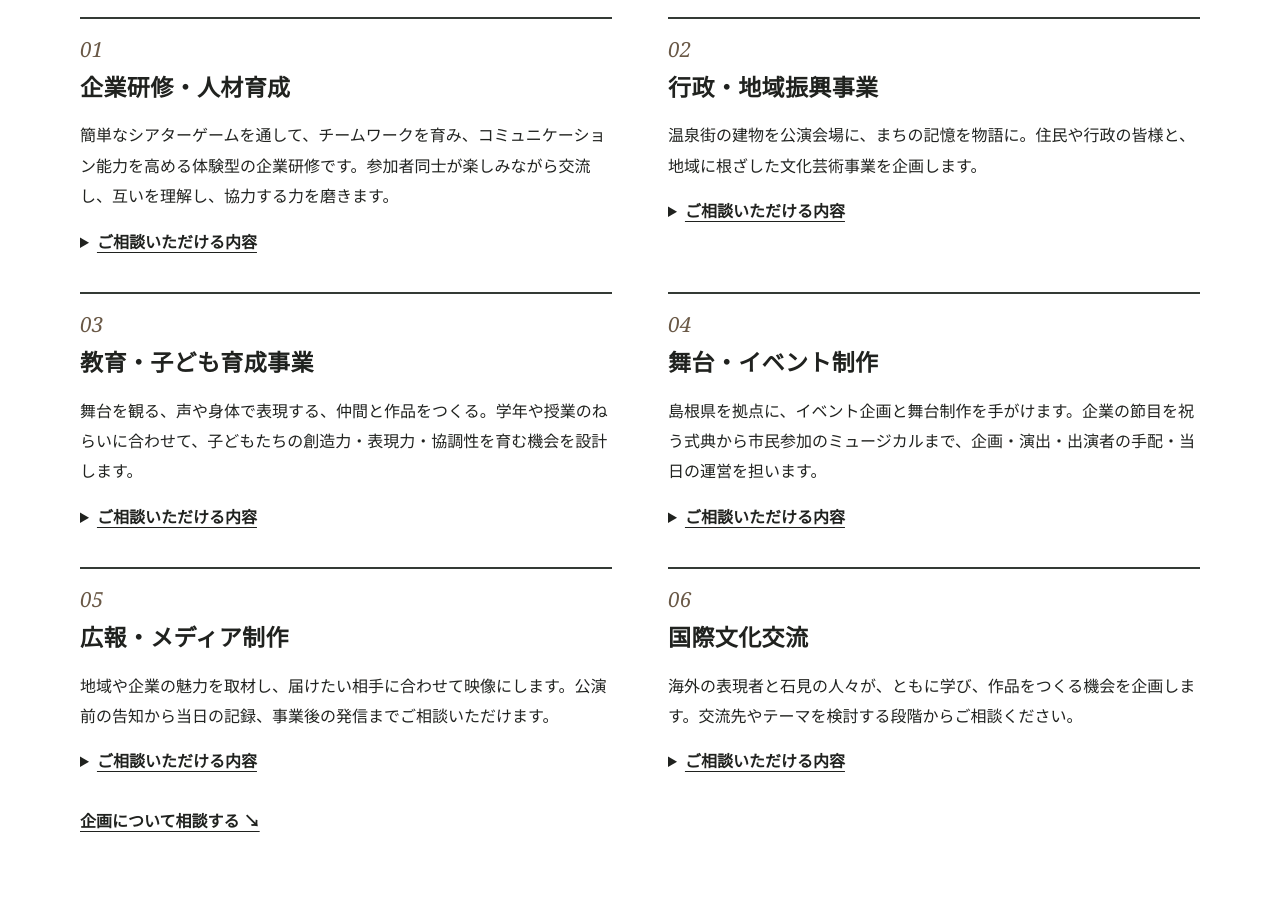
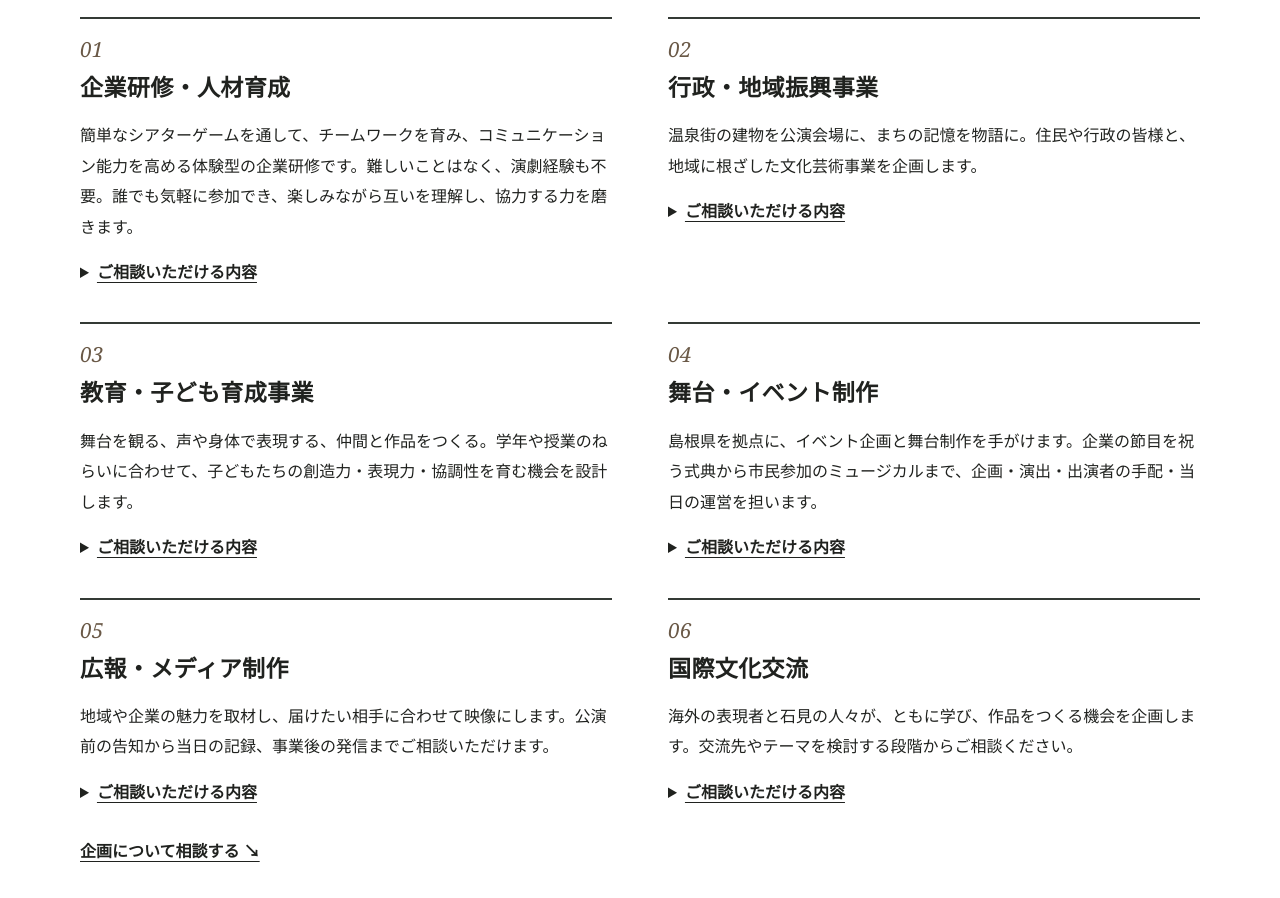
Before and after one commit to iwamiarts/iwami-arts-project, a plain HTML site: page business.html in a window 1280 px wide. Shown: the part 1280-2178 px from the top of the page. Drawn offline with Linux system fonts and the light colour scheme.

Commit message:
企業研修の説明に参加のしやすさと演劇経験不要を追記

```diff
--- a/business.html
+++ b/business.html
@@ -15,7 +15,7 @@
 <main id="main" class="business">
 <section class="biz-hero"><img src="images/wakakusa-stage-sisters.webp" alt="『若草物語』の舞台に並ぶ四人の出演者" fetchpriority="high"><div class="biz-hero-text"><p>企業・行政の皆様へ</p><h1>芸術の力を、企業に。<br>教育に。地域に。</h1><p>人を育てる。組織をつなぐ。地域の未来をつくる。</p><a class="biz-button" href="#consult">事業の相談をする　↓</a></div></section>
 <div class="biz-wrap"><section class="biz-intro"><h2>石見から世界へ。</h2><div><p>IWAMI ARTS PROJECTは、芸術の力を活用し、企業・行政・教育機関の皆様と新しい価値を創造します。</p><p>IWAMI ARTS PROJECT（イワミアーツプロジェクト）は、島根県西部・石見地方を拠点に、「石見から世界へ」を理念として活動する芸術団体です。国内外で活躍する芸術家と地域の人々をつなぎ、舞台芸術、教育、人材育成、国際交流、地域振興に取り組んでいます。</p><p>劇場で培った技術と経験を、企業活動や教育、観光、地域づくりへ。企画から制作、実施、広報まで、ご要望に合わせてご提案します。</p></div></section>
-<section class="biz-section"><h2>ご依頼いただける事業</h2><div class="biz-services"><article><small>01</small><h3>企業研修・人材育成</h3><p>簡単なシアターゲームを通して、チームワークを育み、コミュニケーション能力を高める体験型の企業研修です。参加者同士が楽しみながら交流し、互いを理解し、協力する力を磨きます。</p><details><summary>ご相談いただける内容</summary><ul><li>チームビルディング研修</li><li>アイスブレイク</li><li>コミュニケーション研修</li><li>新入社員研修</li><li>プレゼンテーション研修</li><li>リーダーシップ研修</li><li>職場の人間関係づくり</li><li>創造力・発想力を育てる研修</li></ul></details></article>
+<section class="biz-section"><h2>ご依頼いただける事業</h2><div class="biz-services"><article><small>01</small><h3>企業研修・人材育成</h3><p>簡単なシアターゲームを通して、チームワークを育み、コミュニケーション能力を高める体験型の企業研修です。難しいことはなく、演劇経験も不要。誰でも気軽に参加でき、楽しみながら互いを理解し、協力する力を磨きます。</p><details><summary>ご相談いただける内容</summary><ul><li>チームビルディング研修</li><li>アイスブレイク</li><li>コミュニケーション研修</li><li>新入社員研修</li><li>プレゼンテーション研修</li><li>リーダーシップ研修</li><li>職場の人間関係づくり</li><li>創造力・発想力を育てる研修</li></ul></details></article>
 <article><small>02</small><h3>行政・地域振興事業</h3><p>温泉街の建物を公演会場に、まちの記憶を物語に。住民や行政の皆様と、地域に根ざした文化芸術事業を企画します。</p><details><summary>ご相談いただける内容</summary><ul><li>地域活性化事業</li><li>文化芸術事業の受託</li><li>観光振興</li><li>地域文化・伝統芸能の継承</li><li>芸術祭の企画・運営</li><li>地域住民参加型プロジェクト</li><li>地域の歴史や文化を題材とした舞台制作</li><li>文化芸術を活用したまちづくり</li></ul></details></article>
 <article><small>03</small><h3>教育・子ども育成事業</h3><p>舞台を観る、声や身体で表現する、仲間と作品をつくる。学年や授業のねらいに合わせて、子どもたちの創造力・表現力・協調性を育む機会を設計します。</p><details><summary>ご相談いただける内容</summary><ul><li>学校芸術鑑賞会・学校公演</li><li>芸術家による出張授業</li><li>演劇・音楽・ダンス教室</li><li>文化芸術ワークショップ</li><li>教職員向け研修</li><li>子ども参加型舞台制作</li><li>学校行事・文化祭の制作支援</li></ul></details></article>
 <article><small>04</small><h3>舞台・イベント制作</h3><p>島根県を拠点に、イベント企画と舞台制作を手がけます。企業の節目を祝う式典から市民参加のミュージカルまで、企画・演出・出演者の手配・当日の運営を担います。</p><details><summary>ご相談いただける内容</summary><ul><li>演劇・ミュージカル制作</li><li>企業の周年記念事業</li><li>式典・記念イベント</li><li>地域イベント・文化祭</li><li>芸術家のキャスティング</li><li>舞台演出・制作コーディネート</li><li>オリジナル舞台作品の制作</li><li>音楽・ダンスイベント</li></ul></details></article>
```
